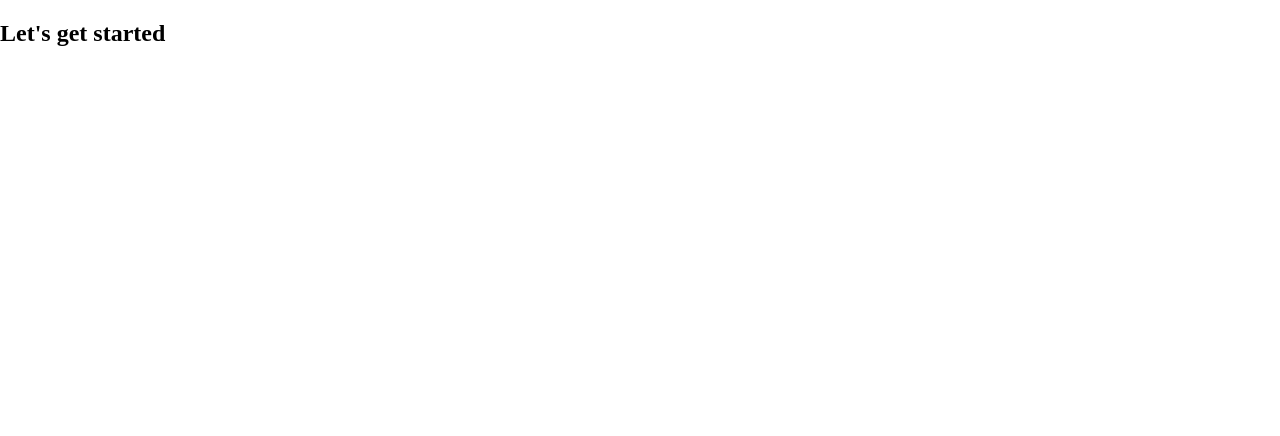
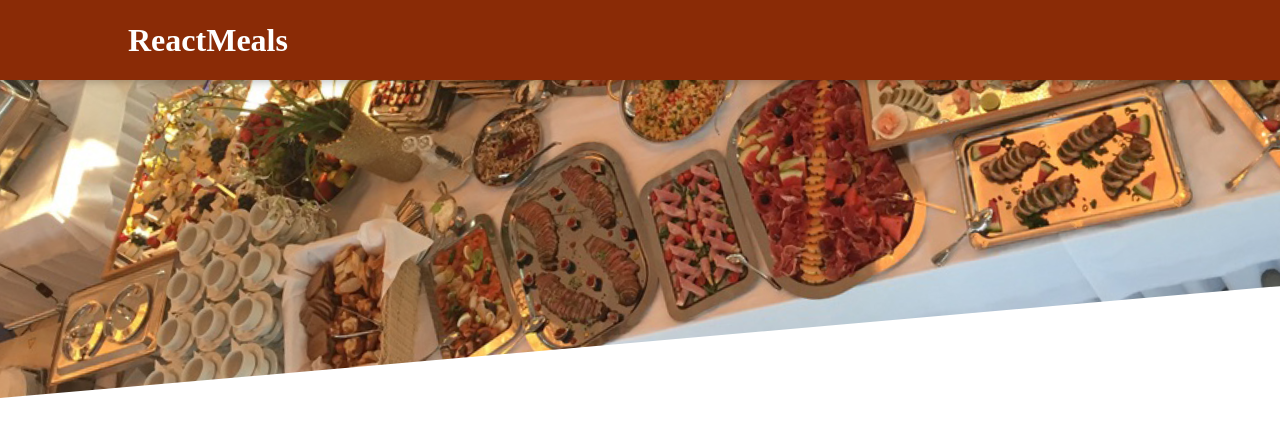
Before and after one commit to paskuvan/react-food, a React (Create React App) app: page / in a window 1280 px wide. Shown: the top 436 px of the page. Built offline with nearby package versions, Linux system fonts and the light colour scheme.

Commit message:
add Header

```diff
--- a/src/App.js
+++ b/src/App.js
@@ -1,8 +1,12 @@
+import React, { Fragment } from 'react';
+
+import Header from './components/Layout/Header';
+
 function App() {
   return (
-    <div>
-      <h2>Let's get started</h2>
-    </div>
+    <Fragment>
+      <Header />
+    </Fragment>
   );
         };
 
--- a/src/components/Layout/Header.js
+++ b/src/components/Layout/Header.js
@@ -0,0 +1,20 @@
+import { Fragment } from 'react';
+
+import mealsImage from '../../assets/meals.jpg';
+import classes from './Header.module.css';
+
+const Header = props => {
+return  (
+ <Fragment>
+        <header className={classes.header}>
+            <h1>ReactMeals</h1>
+            <button>Cart</button>
+        </header>
+        <div className={classes['main-image']}>
+            <img src={mealsImage} alt="A table full of delicious food!" />
+        </div>
+    </Fragment>
+    );
+};
+
+export default Header;
--- a/src/components/Layout/Header.module.css
+++ b/src/components/Layout/Header.module.css
@@ -0,0 +1,29 @@
+.header {
+    position: fixed;
+    top: 0;
+    left: 0;
+    width: 100%;
+    height: 5rem;
+    background-color: #8a2b06;
+    color: white;
+    display: flex;
+    justify-content: space-between;
+    align-items: center;
+    padding: 0 10%;
+    box-shadow: 0 2px 8px rgba(0, 0, 0, 0.25);
+    z-index: 10;
+  }
+
+  .main-image {
+    width: 100%;
+    height: 25rem;
+    z-index: 0;
+    overflow: hidden;
+  }
+
+  .main-image img {
+    width: 110%;
+    height: 100%;
+    object-fit: cover;
+    transform: rotateZ(-5deg) translateY(-4rem) translateX(-1rem);
+  }
```
Also changed, not shown: src/assets/meals.jpg (added).
